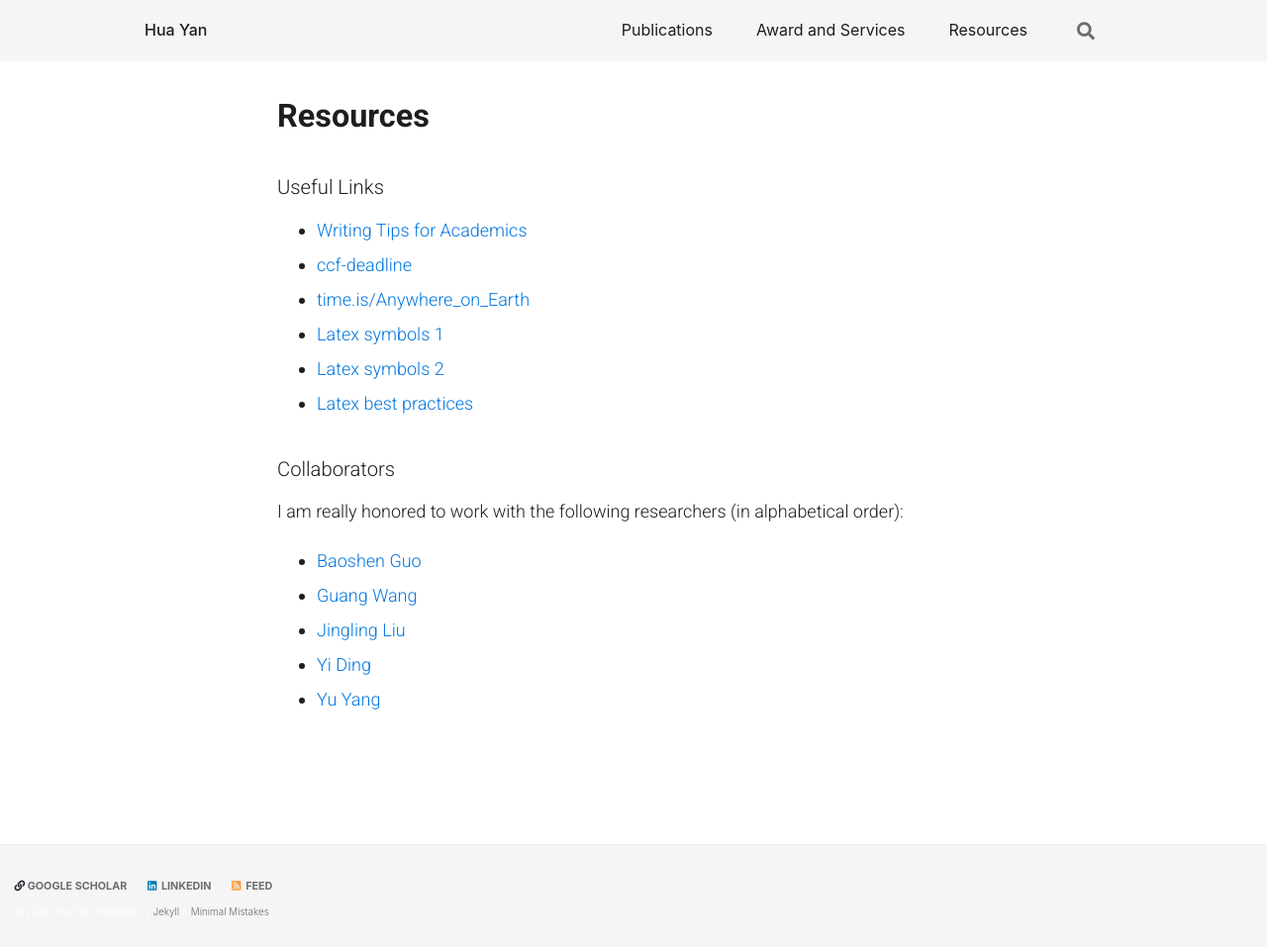
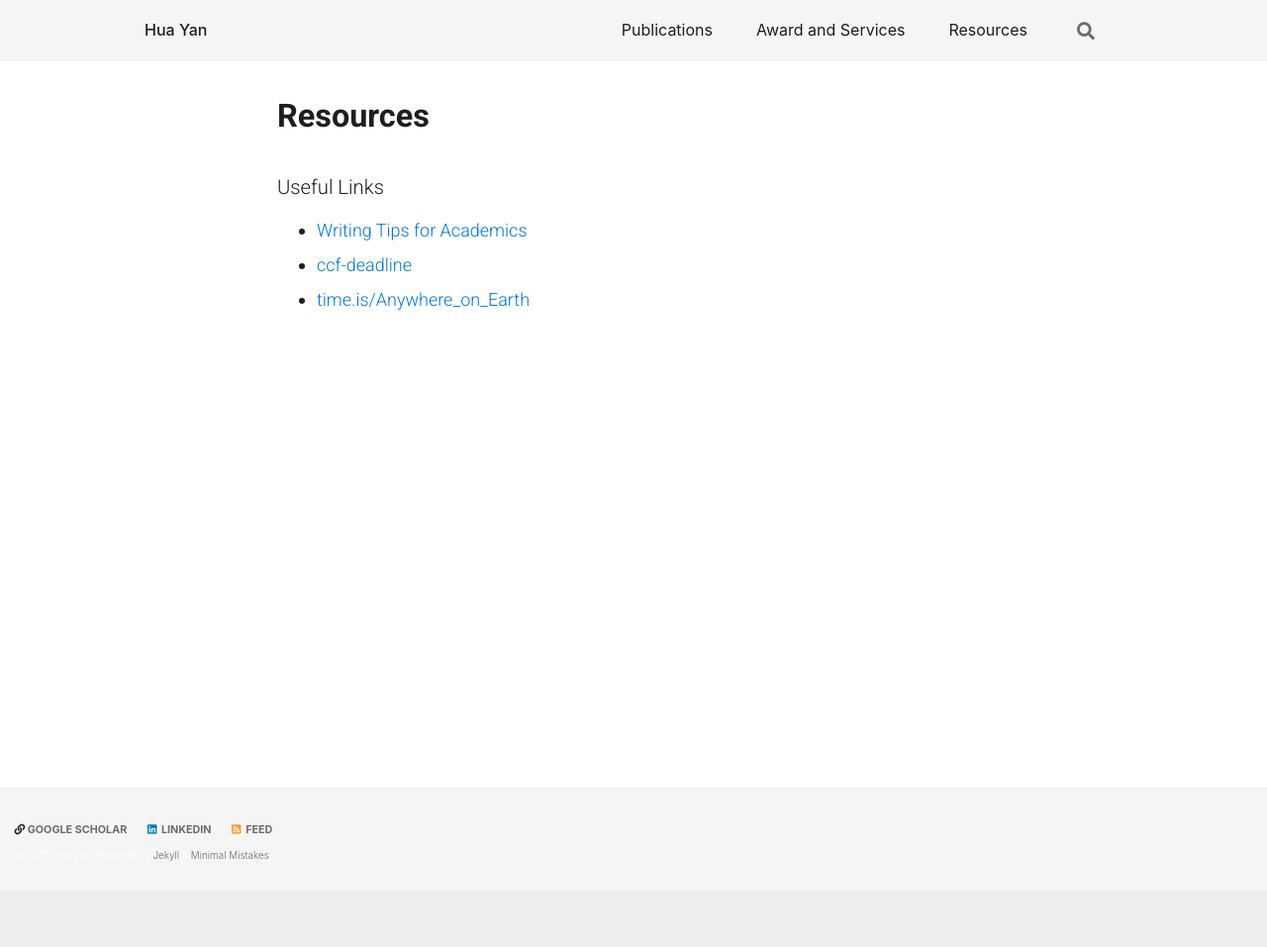
Before and after one commit to huy222-lu/website, a Jekyll site: the page built from _pages/resource.md, in a window 1280 px wide. Shown: the whole page at 99% size. Built offline with Jekyll 4.4.1, drawn with Linux system fonts in a browser that asks for light colours; cached includes are drawn as plain includes; a script that is not in the unit is left out; comment, search, counter and statistics services are not loaded; after the commit the page ends 900 px from its top, so only the background shows below that.

Commit message:
Update resource.md

```diff
--- a/_pages/resource.md
+++ b/_pages/resource.md
@@ -10,15 +10,3 @@ author_profile: false
 * [Writing Tips for Academics](https://greatresearch.org/2013/10/11/storytelling-101-writing-tips-for-academics/)
 * [ccf-deadline](https://ccfddl.github.io/)
 * [time.is/Anywhere_on_Earth](https://time.is/Anywhere_on_Earth)
-* [Latex symbols 1](https://oeis.org/wiki/List_of_LaTeX_mathematical_symbols)
-* [Latex symbols 2](https://artofproblemsolving.com/wiki/index.php/LaTeX:Symbols)
-* [Latex best practices](https://www.acm.org/publications/taps/latex-best-practices)
-
-
-### Collaborators
-I am really honored to work with the following researchers (in alphabetical order):
-* [Baoshen Guo](http://www.baoshenguo.com/)
-* [Guang Wang](https://guangwang.me/#/home)
-* [Jingling Liu](https://taliwooa.github.io/)
-* [Yi Ding](https://yi-ding.me/)
-* [Yu Yang](https://www.yyang.site/)
```
